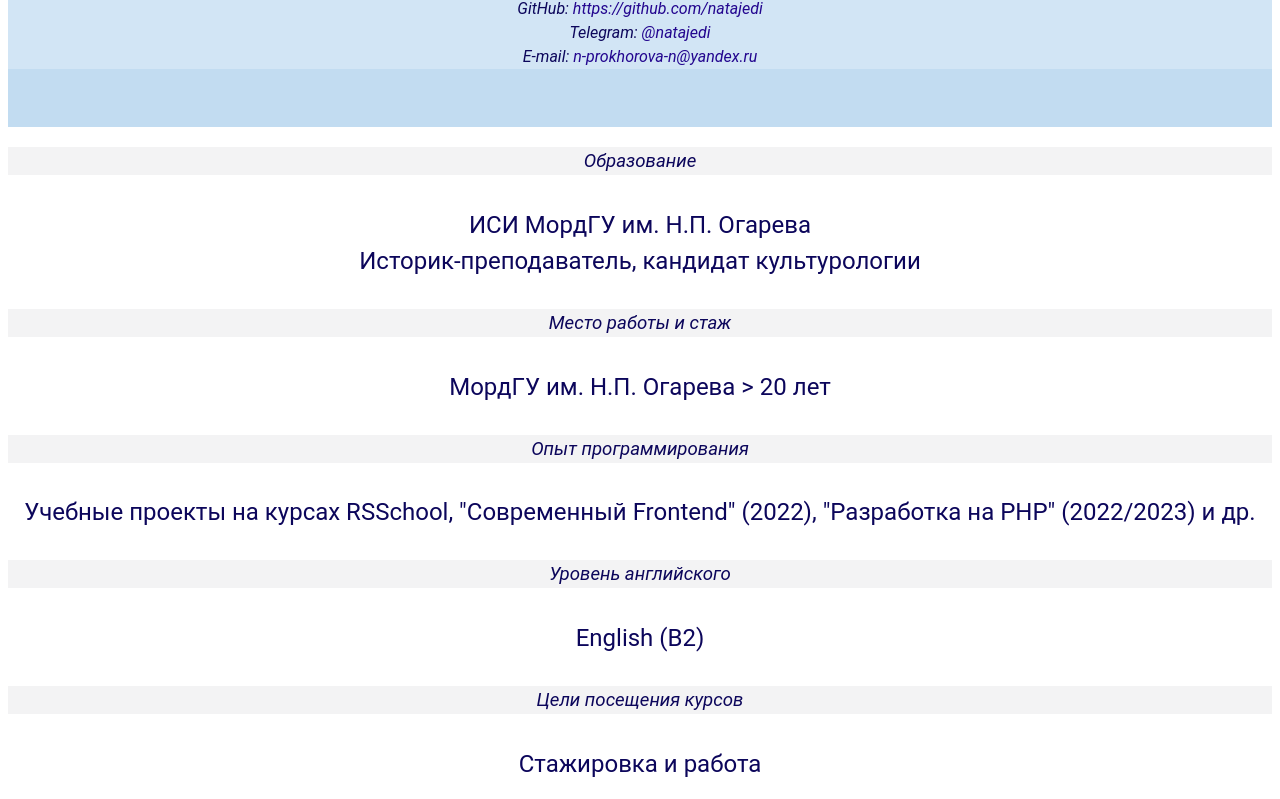
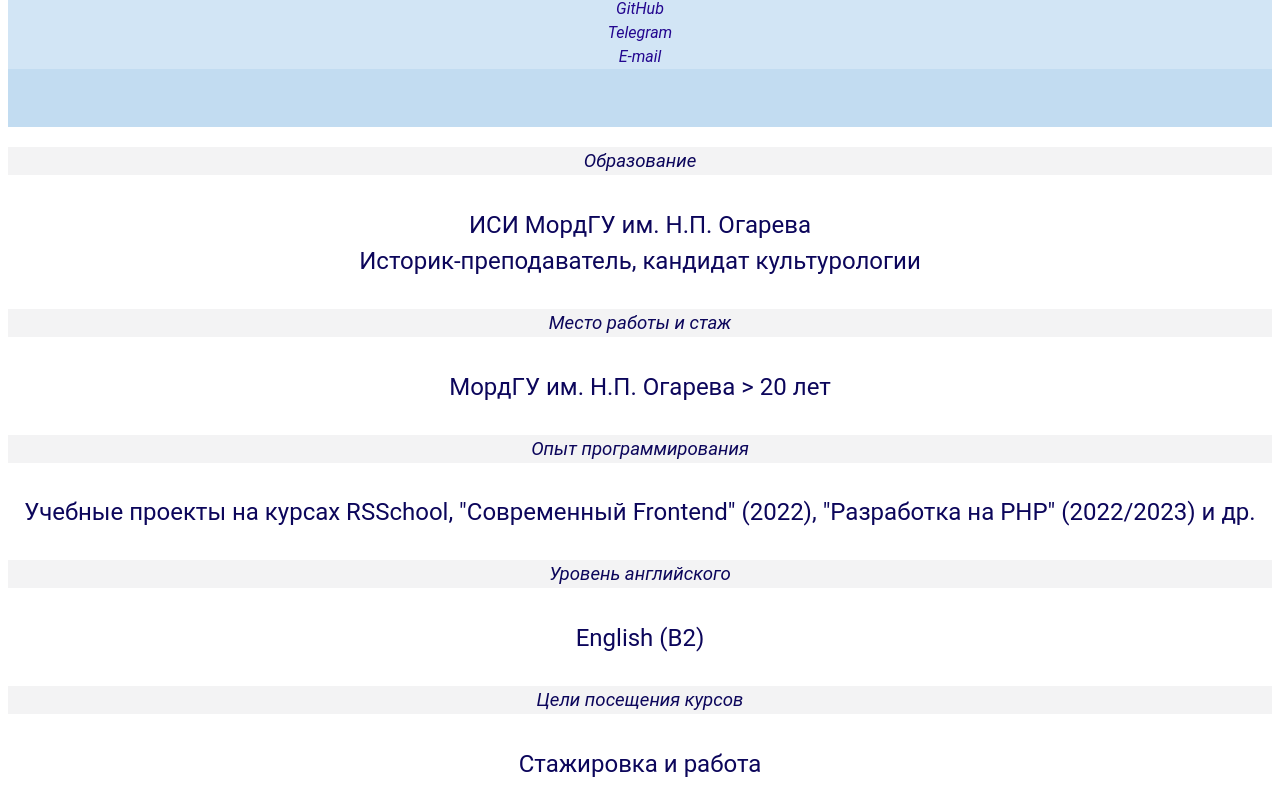
Before and after one commit to natajedi/Resume-CV, a plain HTML site: page index.html in a window 1280 px wide. Shown: the part 296-1095 px from the top of the page. Drawn offline with Linux system fonts and the light colour scheme.

Commit message:
Update index.html

```diff
--- a/index.html
+++ b/index.html
@@ -14,9 +14,12 @@
     </figure>
     <div class="col-md-9 col-sm-12 text-center text-md-left">
      <h1 class="name">Прохорова Наталья<br>Junior Front-end developer</h1>
-     <address class="contact-info">GitHub:<a class="link" href="https://github.com/natajedi"> https://github.com/natajedi</a>
-        <br>Telegram:<a class="link" href="https://t.me/natajedi"> @natajedi</a>
-        <br>E-mail:<a href="mailto:n-prokhorova-n@yandex.ru"> n-prokhorova-n@yandex.ru</a>
+     <address class="contact-info">
+            <a class="link" href="https://github.com/natajedi">GitHub</a>
+            <br>
+            <a class="link" href="https://t.me/natajedi">Telegram</a>
+            <br>
+            <a href="mailto:n-prokhorova-n@yandex.ru">E-mail</a>
      </address>
     </div>
    </div>
```
